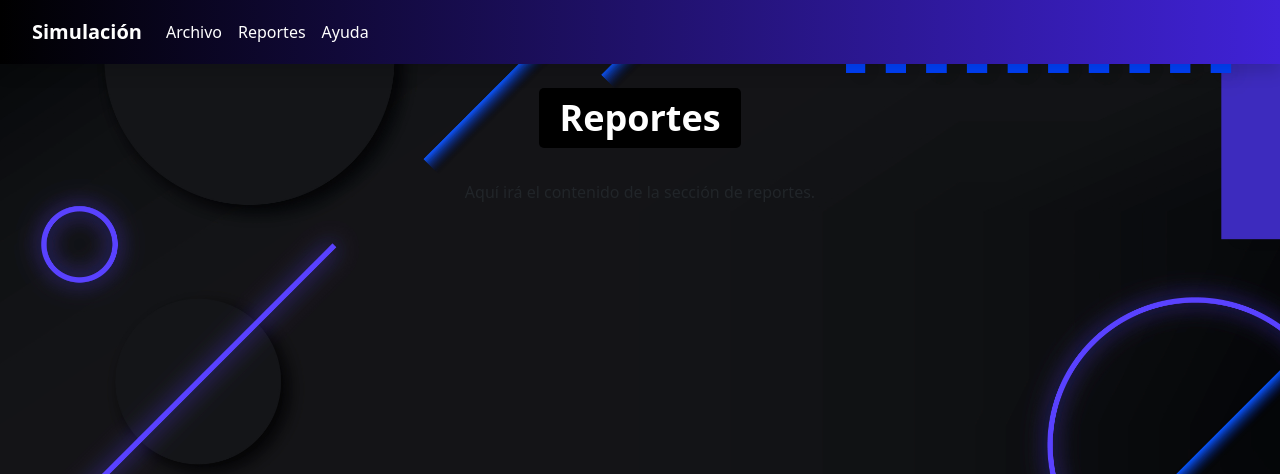
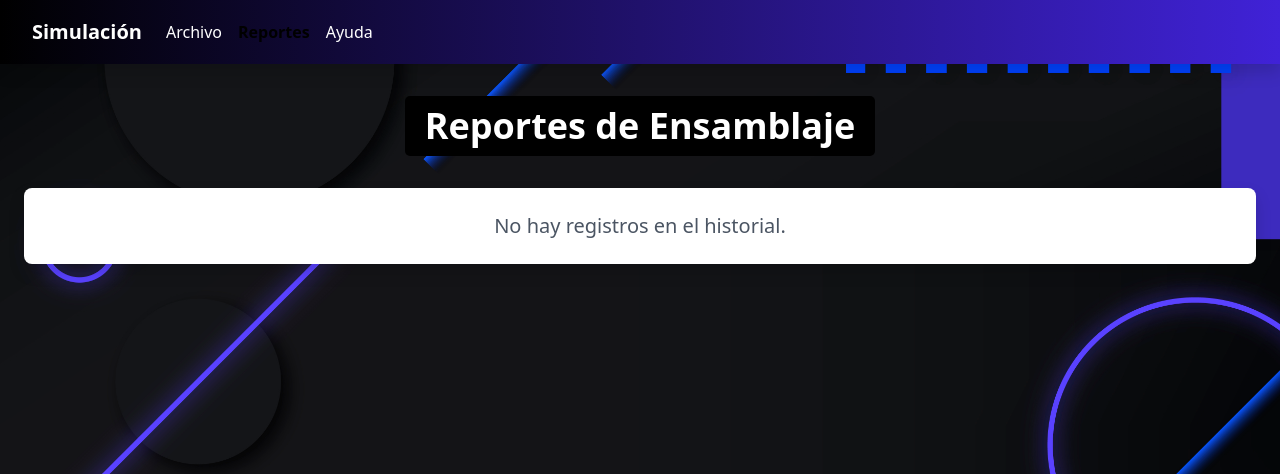
Before and after one commit to DavidVelasquez77/-IPC2_Proyecto2_202307705, a Flask app: page /reportes in a window 1280 px wide. Shown: the top 474 px of the page. Run offline with Flask 3, Linux system fonts and the light colour scheme.

Commit message:
reporte html

```diff
--- a/app.py
+++ b/app.py
@@ -9,6 +9,9 @@
 
 # Variable global para almacenar las máquinas
 global_maquinas = CustomList()
+
+# Agregar una variable global para el historial
+global_historial = CustomList()
 
 @app.route('/')
 def index():
@@ -203,10 +206,18 @@
     _, componente = obtener_linea_y_componente(paso)
     return componente
 
+class HistorialEntry:
+    def __init__(self, maquina, producto, tiempo_total, resultados):
+        self.maquina = maquina
+        self.producto = producto
+        self.tiempo_total = tiempo_total
+        self.resultados = resultados
 
 @app.route('/construir', methods=['POST'])
 def construir():
     global global_maquinas
+    global global_historial
+
     maquina_seleccionada = request.form.get('maquina')
     producto_seleccionado = request.form.get('producto')
     tiempo_seleccionado = request.form.get('tiempo', 'optimo')
@@ -350,6 +361,15 @@
     else:
         graph_image = None
 
+ # Al final de la función, antes del return, agregar:
+    entrada_historial = HistorialEntry(
+        maquina_seleccionada,
+        producto_seleccionado,
+        tiempo_total,
+        resultados_filtrados
+    )
+    global_historial.add(entrada_historial)
+
     return render_template('archivo.html',
                           resultados=resultados_filtrados,
                           maquinas=global_maquinas,
@@ -377,9 +397,10 @@
 
     return int(linea), int(componente)
 
+# Modificar la ruta de reportes para mostrar el historial
 @app.route('/reportes')
 def reportes():
-    return render_template('reportes.html')
+    return render_template('reportes.html', historial=global_historial)
 
 @app.route('/ayuda')
 def ayuda():
@@ -388,7 +409,9 @@
 @app.route('/reset', methods=['POST'])
 def reset():
     global global_maquinas
+    global global_historial
     global_maquinas = CustomList()
+    global_historial = CustomList()
     session.clear()
     return redirect(url_for('archivo'))
 
--- a/templates/reportes.html
+++ b/templates/reportes.html
@@ -4,56 +4,118 @@
 <head>
     <meta charset="UTF-8">
     <meta name="viewport" content="width=device-width, initial-scale=1.0">
-    <title>Simulación de Ensamblaje</title>
-    <!-- Bootstrap CSS (solo estilos) -->
+    <title>Simulación de Ensamblaje - Reportes</title>
     <link href="https://cdn.jsdelivr.net/npm/bootstrap@5.3.0/dist/css/bootstrap.min.css" rel="stylesheet">
-    <!-- Tailwind CSS para estilo adicional -->
     <link href="https://cdn.jsdelivr.net/npm/tailwindcss@2.2.19/dist/tailwind.min.css" rel="stylesheet">
     <link rel="stylesheet" href="{{ url_for('static', filename='css/style.css') }}">
     <style>
-        /* Estilo para el cintillo */
         .cintillo {
-            background-color: #000; /* Cintillo negro */
-            color: #fff; /* Texto blanco */
+            background-color: #000;
+            color: #fff;
             display: inline-block;
             padding: 10px 20px;
             border-radius: 5px;
         }
+        .reporte-card {
+            transition: transform 0.3s ease;
+        }
+        .reporte-card:hover {
+            transform: translateY(-5px);
+        }
+        .tabla-ensamblaje {
+            overflow-x: auto;
+        }
+        .tabla-ensamblaje table {
+            min-width: 100%;
+        }
     </style>
 </head>
 
-<body>
+<body class="bg-gray-100">
     <!-- Navbar -->
-    <nav class="navbar navbar-expand-lg bg-light shadow">
+    <nav class="navbar navbar-expand-lg bg-white shadow">
         <div class="container-fluid">
-            <a class="navbar-brand" href="#">Simulación</a>
-            <!-- Navbar links -->
+            <a class="navbar-brand font-bold text-xl" href="#">Simulación</a>
             <div class="navbar-collapse">
                 <ul class="navbar-nav me-auto mb-2 mb-lg-0">
                     <li class="nav-item">
-                        <a class="nav-link" href="/archivo">Archivo</a>
+                        <a class="nav-link hover:text-blue-600" href="/archivo">Archivo</a>
                     </li>
                     <li class="nav-item">
-                        <a class="nav-link" href="/reportes">Reportes</a>
+                        <a class="nav-link active font-semibold text-blue-600" href="/reportes">Reportes</a>
                     </li>
                     <li class="nav-item">
-                        <a class="nav-link" href="/ayuda">Ayuda</a>
+                        <a class="nav-link hover:text-blue-600" href="/ayuda">Ayuda</a>
                     </li>
                 </ul>
             </div>
         </div>
     </nav>
 
-    <!-- Título con cintillo -->
-    <div class="container mx-auto text-center mt-4">
-        <h1 class="text-4xl font-bold text-gray-800 cintillo">Reportes</h1>
+    <!-- Contenido principal -->
+    <div class="container mx-auto px-4 py-8">
+        <!-- Título con cintillo -->
+        <div class="text-center mb-8">
+            <h1 class="text-4xl font-bold text-gray-800 cintillo">Reportes de Ensamblaje</h1>
+        </div>
+
+        {% if historial.size() == 0 %}
+        <div class="bg-white rounded-lg shadow p-6 text-center">
+            <p class="text-xl text-gray-600">No hay registros en el historial.</p>
+        </div>
+        {% else %}
+        <div class="grid gap-6 md:grid-cols-1 lg:grid-cols-2">
+            {% for i in range(historial.size()) %}
+            {% set entrada = historial.get(i) %}
+            <div class="reporte-card bg-white rounded-lg shadow-lg overflow-hidden">
+                <div class="bg-gray-800 text-white px-6 py-4">
+                    <h2 class="text-xl font-semibold">Reporte #{{ i + 1 }}</h2>
+                </div>
+                <div class="p-6">
+                    <div class="grid grid-cols-2 gap-4 mb-4">
+                        <div>
+                            <p class="text-gray-600">Máquina</p>
+                            <p class="font-semibold">{{ entrada.maquina }}</p>
+                        </div>
+                        <div>
+                            <p class="text-gray-600">Producto</p>
+                            <p class="font-semibold">{{ entrada.producto }}</p>
+                        </div>
+                        <div class="col-span-2">
+                            <p class="text-gray-600">Tiempo Total</p>
+                            <p class="font-semibold">{{ entrada.tiempo_total }} segundos</p>
+                        </div>
+                    </div>
+
+                    <div class="tabla-ensamblaje">
+                        <table class="table table-striped table-hover">
+                            <thead class="bg-gray-200">
+                                <tr>
+                                    <th class="px-4 py-2">Tiempo</th>
+                                    {% for j in range(entrada.resultados.get(0).lineas.size()) %}
+                                    <th class="px-4 py-2">Línea {{ j + 1 }}</th>
+                                    {% endfor %}
+                                </tr>
+                            </thead>
+                            <tbody>
+                                {% for j in range(entrada.resultados.size()) %}
+                                {% set resultado = entrada.resultados.get(j) %}
+                                <tr class="hover:bg-gray-100">
+                                    <td class="px-4 py-2 font-medium">{{ resultado.tiempo }}</td>
+                                    {% for k in range(resultado.lineas.size()) %}
+                                    <td class="px-4 py-2">{{ resultado.lineas.get(k) }}</td>
+                                    {% endfor %}
+                                </tr>
+                                {% endfor %}
+                            </tbody>
+                        </table>
+                    </div>
+                </div>
+            </div>
+            {% endfor %}
+        </div>
+        {% endif %}
     </div>
-
-    <!-- Sección de contenido -->
-    <div class="container mt-8">
-        <p class="text-center">Aquí irá el contenido de la sección de reportes.</p>
-    </div>
-
 </body>
 
 </html>
```
Also changed, not shown: static/assembly_graph_2.gv.png.
